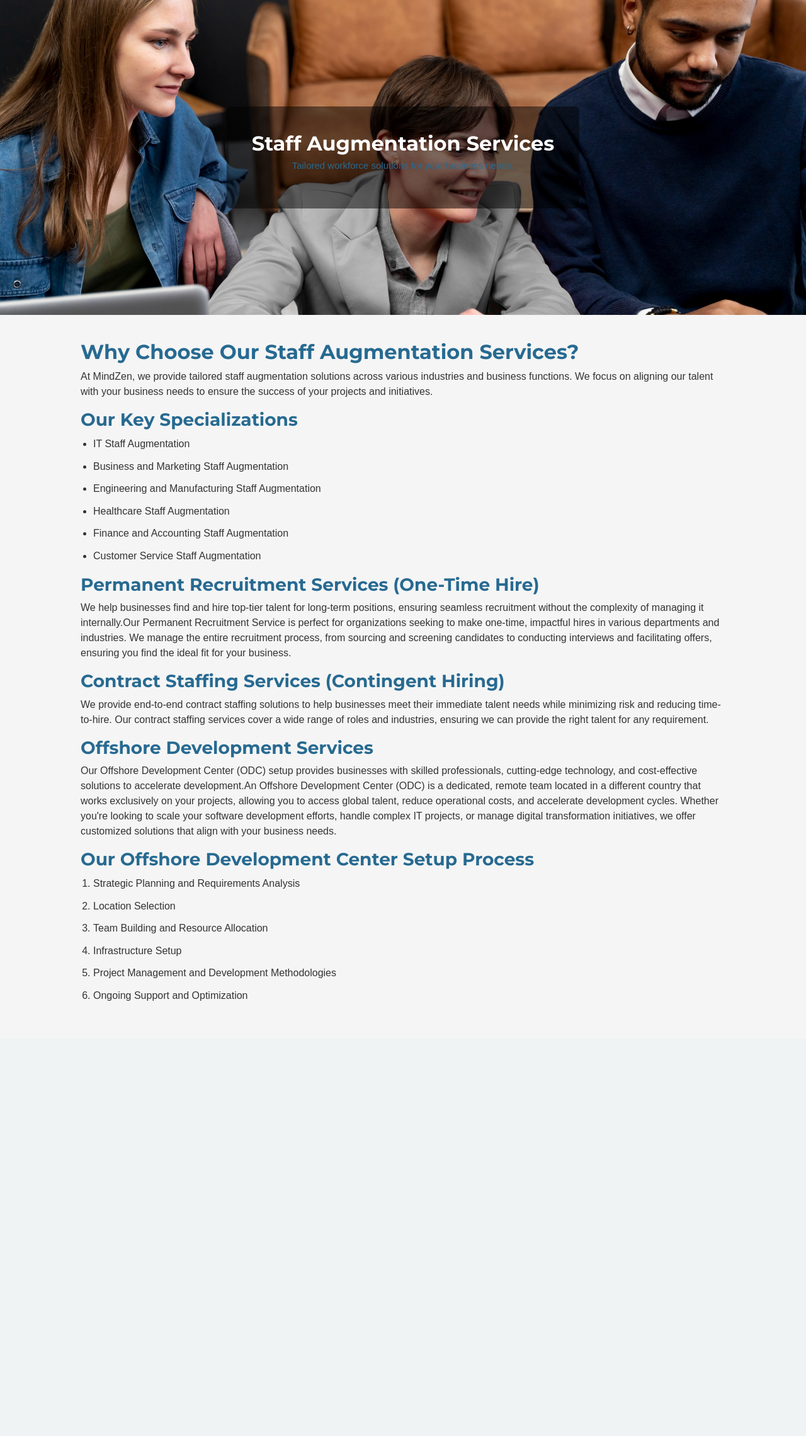
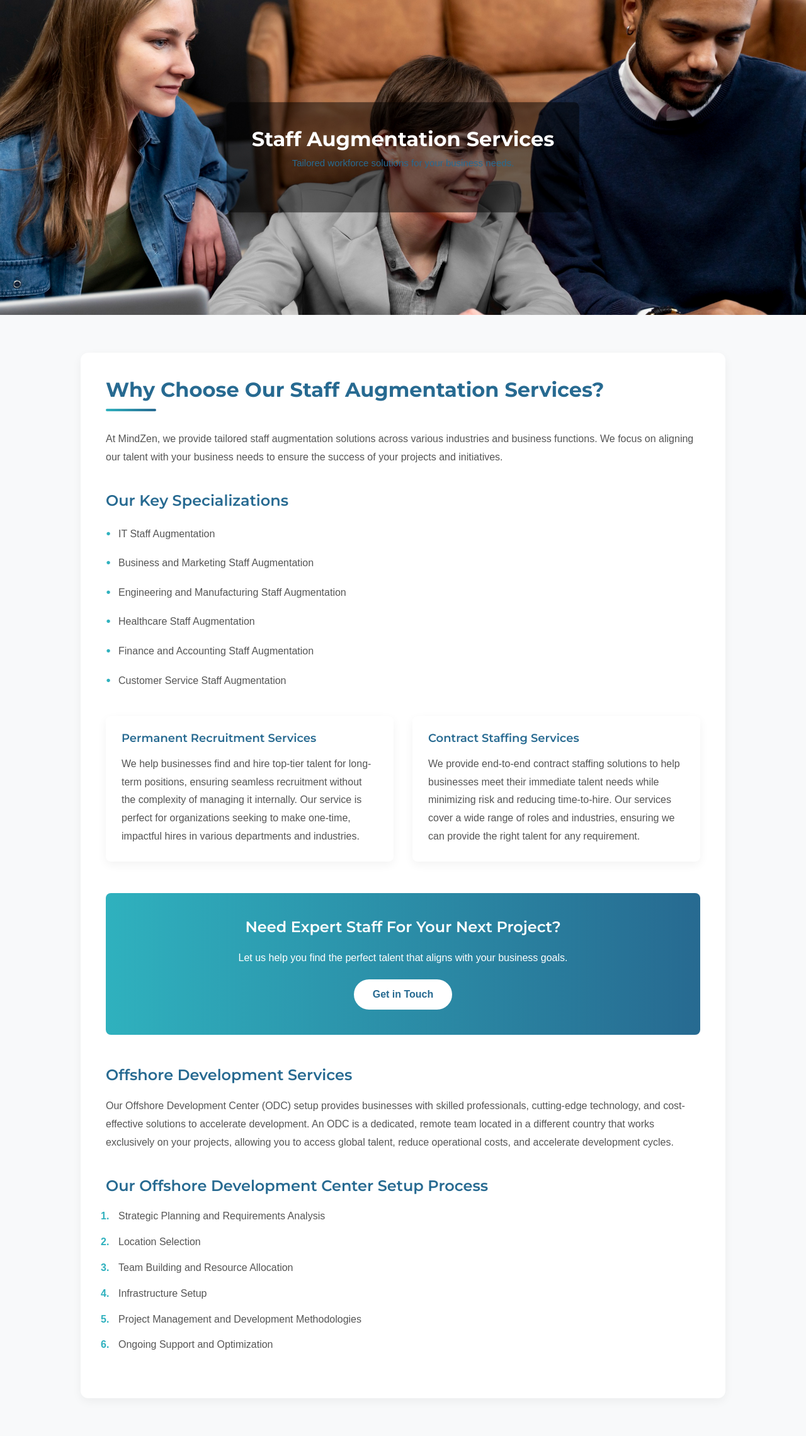
Before and after one commit to thulasidharank/MindZen, a Django app: page /staff-augmentation/ in a window 1280 px wide. Shown: the part 100-2380 px from the top of the page at 63% size. Before the commit the page ends 1689 px from the top, so only its background shows below. Run offline with Django 5.2, Linux system fonts and the light colour scheme; some libraries are stand-ins or nearby versions.

Commit message:
Staff augmentation page completed

```diff
--- a/Templates/staff_augmentation.html
+++ b/Templates/staff_augmentation.html
@@ -72,30 +72,37 @@
                     <li>Customer Service Staff Augmentation</li>
                 </ul>
 
-                <h3>Permanent Recruitment Services (One-Time Hire)</h3>
-                <p>
-                    We help businesses find and hire top-tier talent for long-term positions, ensuring seamless recruitment
-                    without the complexity of managing it internally.Our Permanent Recruitment Service is perfect for
-                    organizations seeking to make one-time, impactful hires in various departments and industries. We manage
-                    the entire recruitment process, from sourcing and screening candidates to conducting interviews and
-                    facilitating offers, ensuring you find the ideal fit for your business.
-                </p>
+                <div class="service-cards">
+                    <div class="service-card">
+                        <h4>Permanent Recruitment Services</h4>
+                        <p>
+                            We help businesses find and hire top-tier talent for long-term positions, ensuring seamless recruitment
+                            without the complexity of managing it internally. Our service is perfect for organizations seeking to make
+                            one-time, impactful hires in various departments and industries.
+                        </p>
+                    </div>
+                    <div class="service-card">
+                        <h4>Contract Staffing Services</h4>
+                        <p>
+                            We provide end-to-end contract staffing solutions to help businesses meet their immediate talent needs
+                            while minimizing risk and reducing time-to-hire. Our services cover a wide range of roles and industries,
+                            ensuring we can provide the right talent for any requirement.
+                        </p>
+                    </div>
+                </div>
 
-                <h3>Contract Staffing Services (Contingent Hiring)</h3>
-                <p>
-                    We provide end-to-end contract staffing solutions to help businesses meet their immediate talent needs
-                    while minimizing risk and reducing time-to-hire. Our contract staffing services cover a wide range of
-                    roles and industries, ensuring we can provide the right talent for any requirement.
-                </p>
+                <div class="highlight-section">
+                    <h3>Need Expert Staff For Your Next Project?</h3>
+                    <p>Let us help you find the perfect talent that aligns with your business goals.</p>
+                    <a href="/#contact" class="cta-button">Get in Touch</a>
+                </div>
 
                 <h3>Offshore Development Services</h3>
                 <p>
                     Our Offshore Development Center (ODC) setup provides businesses with skilled professionals, cutting-edge
-                    technology, and cost-effective solutions to accelerate development.An Offshore Development Center (ODC)
-                    is a dedicated, remote team located in a different country that works exclusively on your projects,
-                    allowing you to access global talent, reduce operational costs, and accelerate development cycles.
-                    Whether you're looking to scale your software development efforts, handle complex IT projects, or manage
-                    digital transformation initiatives, we offer customized solutions that align with your business needs.
+                    technology, and cost-effective solutions to accelerate development. An ODC is a dedicated, remote team
+                    located in a different country that works exclusively on your projects, allowing you to access global talent,
+                    reduce operational costs, and accelerate development cycles.
                 </p>
 
                 <h3>Our Offshore Development Center Setup Process</h3>
--- a/static/css/staff_augmentation.css
+++ b/static/css/staff_augmentation.css
@@ -435,28 +435,202 @@ body {
 }
 
 /* Content Section */
+.content {
+    padding: 60px 0;
+    background-color: #f8f9fa;
+}
+
 .container {
     width: 80%;
     margin: auto;
-    padding: 40px 0;
+    padding: 40px;
+    background-color: #ffffff;
+    border-radius: 12px;
+    box-shadow: 0 5px 15px rgba(0, 0, 0, 0.05);
 }
 
-h2,
-h3 {
-    color: var(--digi-hover-color);
+h2 {
+    color: #276a91;
     font-family: var(--heading-font);
     font-weight: 700;
+    font-size: 32px;
+    margin-bottom: 30px;
+    position: relative;
+    padding-bottom: 15px;
 }
 
-ul,
-ol {
-    padding-left: 20px;
+h2:after {
+    content: '';
+    position: absolute;
+    display: block;
+    width: 80px;
+    height: 4px;
+    background: linear-gradient(to right, #2fb1be, #276a91);
+    bottom: 0;
+    left: 0;
+    border-radius: 2px;
 }
 
-ul li,
+h3 {
+    color: #276a91;
+    font-family: var(--heading-font);
+    font-weight: 600;
+    font-size: 24px;
+    margin-top: 40px;
+    margin-bottom: 20px;
+}
+
+p {
+    color: #555;
+    line-height: 1.8;
+    margin-bottom: 25px;
+    font-size: 16px;
+}
+
+/* List Styling */
+ul, ol {
+    padding-left: 20px;
+    margin-bottom: 30px;
+}
+
+ul li, ol li {
+    margin-bottom: 12px;
+    line-height: 1.8;
+    color: #555;
+    position: relative;
+}
+
+ul {
+    list-style: none;
+}
+
+ul li:before {
+    content: "•";
+    color: #2fb1be;
+    font-weight: bold;
+    display: inline-block;
+    width: 1em;
+    margin-left: -1em;
+    font-size: 1.2em;
+}
+
+ol {
+    counter-reset: item;
+    list-style-type: none;
+}
+
 ol li {
-    margin-bottom: 10px;
-    line-height: 1.6;
+    counter-increment: item;
+}
+
+ol li:before {
+    content: counter(item) ".";
+    color: #2fb1be;
+    font-weight: bold;
+    margin-right: 10px;
+    position: absolute;
+    left: -28px;
+}
+
+/* Card Layout for Services */
+.service-cards {
+    display: flex;
+    flex-wrap: wrap;
+    gap: 30px;
+    margin-top: 40px;
+    margin-bottom: 40px;
+}
+
+.service-card {
+    flex: 1 1 calc(50% - 15px);
+    min-width: 300px;
+    background: white;
+    border-radius: 8px;
+    padding: 25px;
+    box-shadow: 0 5px 15px rgba(0, 0, 0, 0.05);
+    transition: transform 0.3s ease, box-shadow 0.3s ease;
+}
+
+.service-card:hover {
+    transform: translateY(-5px);
+    box-shadow: 0 10px 20px rgba(0, 0, 0, 0.1);
+}
+
+.service-card h4 {
+    color: #276a91;
+    font-family: var(--heading-font);
+    font-size: 18px;
+    margin-bottom: 15px;
+    font-weight: 600;
+}
+
+.service-card p {
+    margin-bottom: 0;
+}
+
+/* Highlight Section */
+.highlight-section {
+    background: linear-gradient(to right, #2fb1be, #276a91);
+    padding: 40px;
+    margin: 50px 0;
+    border-radius: 8px;
+    color: white;
+    text-align: center;
+}
+
+.highlight-section h3 {
+    color: white;
+    margin-top: 0;
+}
+
+.highlight-section p {
+    color: white;
+    margin-bottom: 0;
+}
+
+/* CTA Button */
+.cta-button {
+    display: inline-block;
+    background: white;
+    color: #276a91;
+    padding: 12px 30px;
+    border-radius: 30px;
+    text-decoration: none;
+    font-weight: 600;
+    transition: all 0.3s ease;
+    margin-top: 20px;
+}
+
+.cta-button:hover {
+    background: rgba(255, 255, 255, 0.9);
+    transform: translateY(-3px);
+    box-shadow: 0 5px 15px rgba(0, 0, 0, 0.1);
+}
+
+/* Responsive Design */
+@media (max-width: 992px) {
+    .service-card {
+        flex: 1 1 100%;
+    }
+}
+
+@media (max-width: 768px) {
+    .container {
+        width: 90%;
+        padding: 30px 20px;
+    }
+
+    h2 {
+        font-size: 28px;
+    }
+
+    h3 {
+        font-size: 22px;
+    }
+
+    .highlight-section {
+        padding: 30px 20px;
+    }
 }
 
 /* Responsive Design */
```
